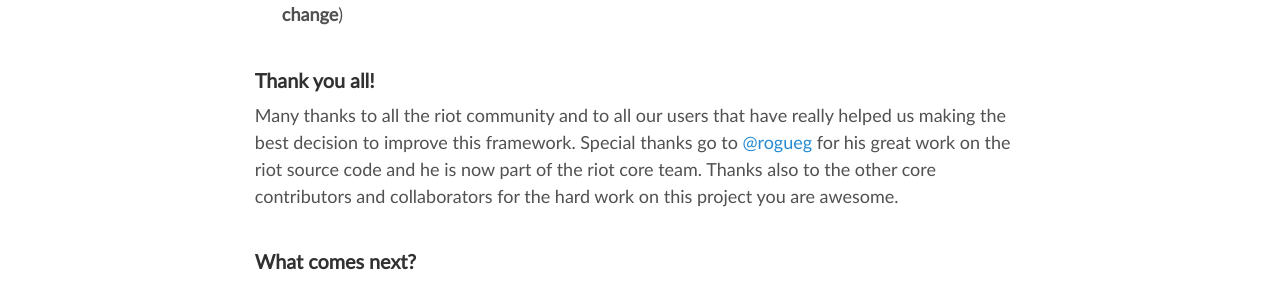
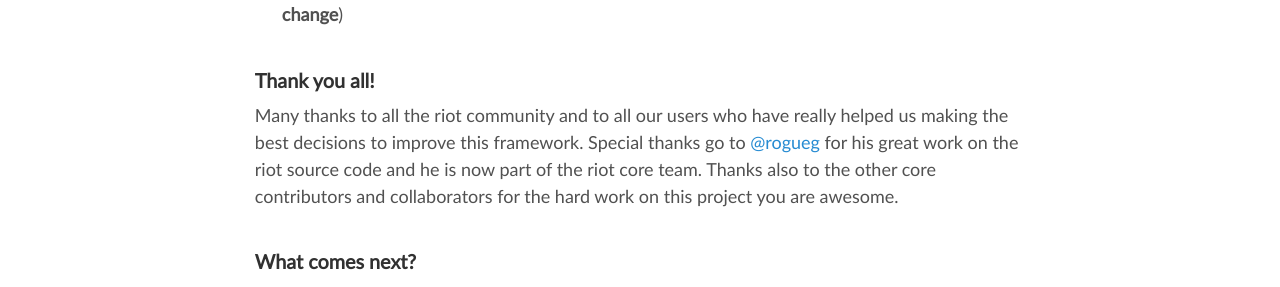
Before and after one commit to riot/riot.github.io, a Jekyll site: the page built from release-notes.md, in a window 1280 px wide and 900 px high, scrolled down 1995 px. Shown: the part 152-439 px from the top of the window. Built offline with Jekyll 4.4.1, drawn with Linux system fonts in a browser that asks for light colours; nearby versions of some CDN libraries; emoji names are drawn with the system emoji font.

Commit message:
fixed: typos

```diff
--- a/release-notes.md
+++ b/release-notes.md
@@ -75,7 +75,7 @@ __riot-compiler__:
 
 ### Thank you all!
 
-Many thanks to all the riot community and to all our users that have really helped us making the best decision to improve this framework.
+Many thanks to all the riot community and to all our users who have really helped us making the best decisions to improve this framework.
 Special thanks go to [@rogueg](https://github.com/rogueg) for his great work on the riot source code and he is now part of the riot core team.
 Thanks also to the other core contributors and collaborators for the hard work on this project you are awesome.
 
```
